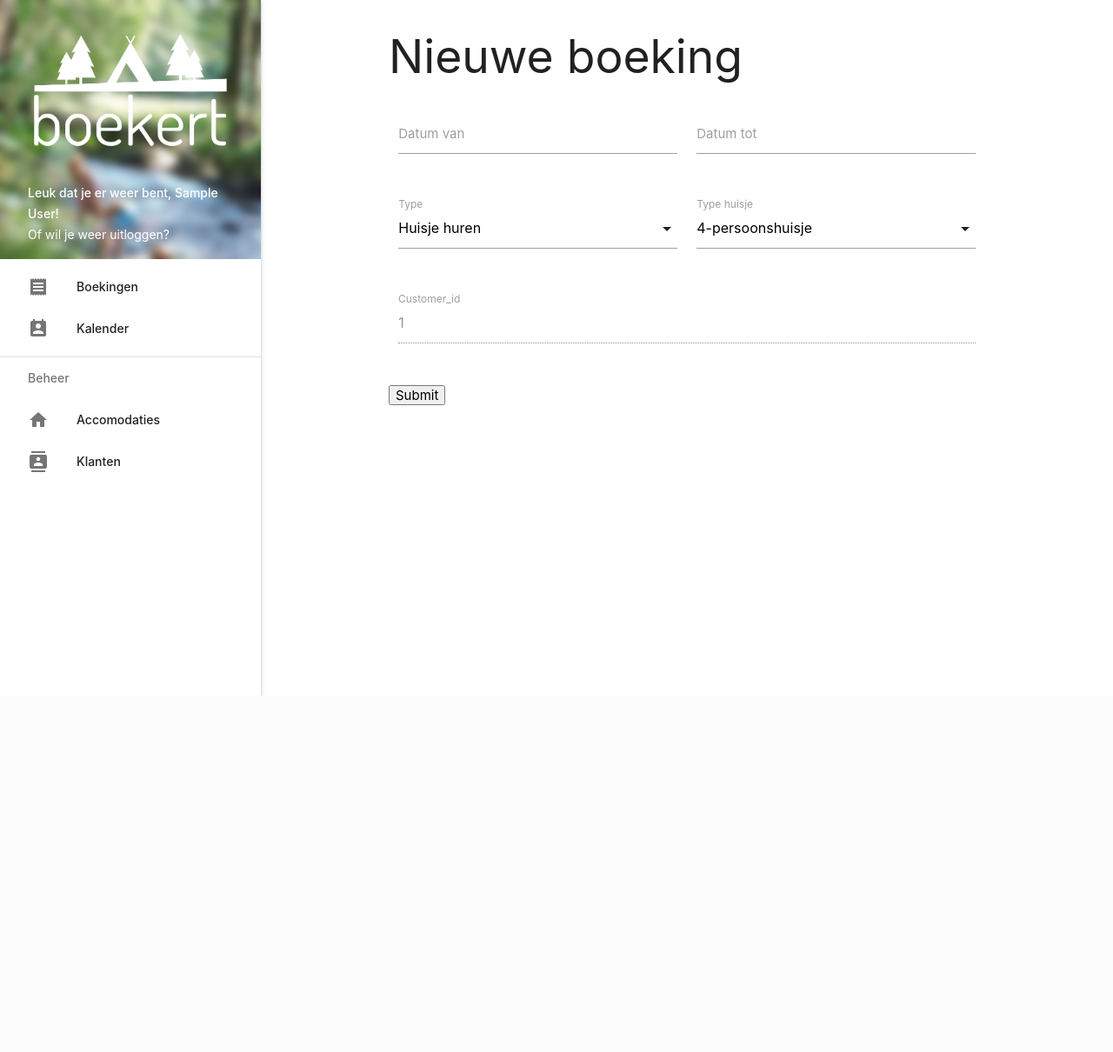
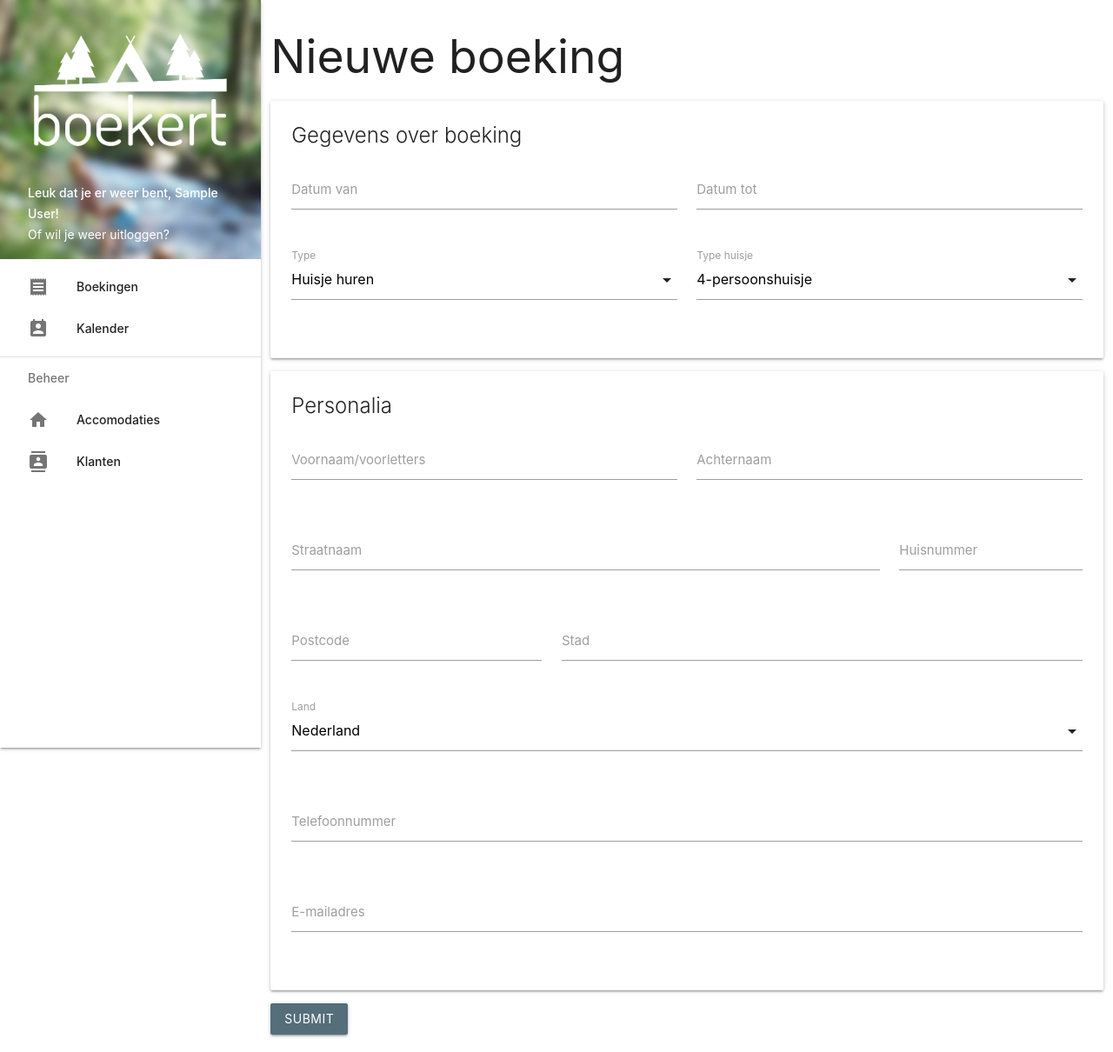
Before and after one commit to ThomMediaThomas/boekert, a Laravel app: page /bookings/create in a window 1280 px wide. Shown: the whole page at 87% size. Before the commit the page ends 800 px from the top, so only its background shows below. Run offline with Laravel 8, Linux system fonts and the light colour scheme; the visitor is signed in with stand-in values (Sample User, id 1).

Commit message:
Bookings-overzicht + booking opslaan met customer

```diff
--- a/app/Http/Controllers/BookingController.php
+++ b/app/Http/Controllers/BookingController.php
@@ -3,8 +3,10 @@
 namespace App\Http\Controllers;
 
 use App\Booking;
+use App\Customer;
 use App\Services\BookingService;
 use Carbon\Carbon;
+use DateTime;
 use Illuminate\Http\Request;
 
 class BookingController extends Controller
@@ -16,7 +18,8 @@ class BookingController extends Controller
      */
     public function index()
     {
-        return view('bookings/index');
+        $bookings = Booking::all();
+        return view('bookings/index', [ 'bookings' => $bookings ]);
     }
 
     /**
@@ -37,20 +40,37 @@ class BookingController extends Controller
      */
     public function store(Request $request)
     {
+        //create customer
+        $customer = new Customer();
+        $customer->firstname = $request->firstname;
+        $customer->lastname = $request->lastname;
+        $customer->street = $request->street;
+        $customer->housenumber = $request->housenumber;
+        $customer->zip = $request->zip;
+        $customer->city = $request->city;
+        $customer->country = $request->country;
+        $customer->phone = $request->phone;
+        $customer->email = $request->email;
+        $customer->save();
+
+        //create booking
         $bookingService = app(BookingService::class);
+        $booking = new Booking();
+        $booking->boekert_id = $bookingService->generateBoekertId();
 
-        $booking = new Booking();
+        //@TODO NOT WORKING SAVE DATES
+        $dateFrom = DateTime::createFromFormat('d-m-Y', $request->date_from);
+        $booking->date_from = $dateFrom->format('Y-m-d H:i:s');
+        $dateTo = DateTime::createFromFormat('d-m-Y', $request->date_to);
+        $booking->date_to = $dateTo->format('Y-m-d H:i:s');
 
-        $booking->boekert_id = $bookingService->generateBoekertId();
-        $booking->date_from = $request->date_from;
-        $booking->date_to = $request->date_to;
         $booking->type = $request->type;
         if ($request->type == 'chalet') {
             $booking->chalet_type = $request->chalet_type;
         } else {
             $booking->camping_type = $request->camping_type;
         }
-        $booking->customer_id = $request->customer_id;
+        $booking->customer_id = $customer->id;
 
 
         $booking->save();
--- a/public/styles/main.scss
+++ b/public/styles/main.scss
@@ -8,4 +8,6 @@
 @import "elements/login";
 @import "elements/forms";
 
+@import "pages/bookings";
+
 @import "site";
--- /dev/null
+++ b/public/styles/pages/_bookings.scss
@@ -0,0 +1,5 @@
+#bookings-table {
+  th, td {
+    vertical-align: top;
+  }
+}
--- a/resources/views/bookings/create.blade.php
+++ b/resources/views/bookings/create.blade.php
@@ -3,6 +3,9 @@
     <h2>Nieuwe boeking</h2>
     <form method="POST" action="{{url('bookings')}}" id="create-booking">
         {{ csrf_field() }}
+        <div class="card">
+            <div class="card-content">
+                <span class="card-title">Gegevens over boeking</span>
                 <div class="row">
                     <div class="input-field col s6">
                         <label for="date_from">Datum van</label>
@@ -39,12 +42,67 @@
                         <label for="type">Type huisje</label>
                     </div>
                 </div>
+            </div>
+        </div>
+        <div class="card">
+            <div class="card-content">
+                <span class="card-title">Personalia</span>
+                <div class="row">
+                    <div class="input-field col s6">
+                        <label for="firstname">Voornaam/voorletters</label>
+                        <input id="firstname" type="text" class="{{ $errors->has('firstname') ? ' invalid' : '' }}" name="firstname" value="{{ old('firstname') }}" required>
+                    </div>
+                    <div class="input-field col s6">
+                        <label for="lastname">Achternaam</label>
+                        <input id="lastname" type="text" class="{{ $errors->has('lastname') ? ' invalid' : '' }}" name="lastname" value="{{ old('lastname') }}" required>
+                    </div>
+                </div>
+                <div class="row">
+                    <div class="input-field col s9">
+                        <label for="street">Straatnaam</label>
+                        <input id="street" type="text" class="{{ $errors->has('street') ? ' invalid' : '' }}" name="street" value="{{ old('street') }}" required>
+                    </div>
+                    <div class="input-field col s3">
+                        <label for="housenumber">Huisnummer</label>
+                        <input id="housenumber" type="text" class="{{ $errors->has('housenumber') ? ' invalid' : '' }}" name="housenumber" value="{{ old('housenumber') }}" required>
+                    </div>
+                </div>
+                <div class="row">
+                    <div class="input-field col s4">
+                        <label for="zip">Postcode</label>
+                        <input id="zip" type="text" class="{{ $errors->has('zip') ? ' invalid' : '' }}" name="zip" value="{{ old('zip') }}" required>
+                    </div>
+                    <div class="input-field col s8">
+                        <label for="city">Stad</label>
+                        <input id="city" type="text" class="{{ $errors->has('city') ? ' invalid' : '' }}" name="city" value="{{ old('city') }}" required>
+                    </div>
+                </div>
                 <div class="row">
                     <div class="input-field col s12">
-                <label for="Customer_id">Customer_id</label>
-                <input disabled="disabled" id="Customer_id" type="text" name="Customer_id" value="1" required>
+                        <select id="country" class="{{ $errors->has('country') ? ' invalid' : '' }}" name="country" value="{{ old('country') }}">
+                            <option value="nl">Nederland</option>
+                            <option value="be">België</option>
+                            <option value="fr">Frankrijk</option>
+                            <option value="de">Duitsland</option>
+                            <option value="uk">Engeland</option>
+                        </select>
+                        <label for="country">Land</label>
                     </div>
                 </div>
-        <input type="submit">
+                <div class="row">
+                    <div class="input-field col s12">
+                        <label for="phone">Telefoonnummer</label>
+                        <input id="phone" type="text" class="{{ $errors->has('phone') ? ' invalid' : '' }}" name="phone" value="{{ old('phone') }}" required>
+                    </div>
+                </div>
+                <div class="row">
+                    <div class="input-field col s12">
+                        <label for="email">E-mailadres</label>
+                        <input id="email" type="text" class="{{ $errors->has('email') ? ' invalid' : '' }}" name="email" value="{{ old('email') }}" required>
+                    </div>
+                </div>
+            </div>
+        </div>
+        <input type="submit" class="btn">
     </form>
 @stop
--- a/resources/views/home.blade.php
+++ b/resources/views/home.blade.php
@@ -1,4 +1,4 @@
 @extends('layouts.app')
 @section('content')
-    <h1>Welkom bij boekert...</h1>
+
 @stop
--- a/resources/views/layouts/app.blade.php
+++ b/resources/views/layouts/app.blade.php
@@ -1,9 +1,11 @@
 <?php echo View::make('includes/document_start'); ?>
-<div class="container">
-    @if (Auth::guest())
-        <?php echo View::make('includes/elements/login'); ?>
-    @else
-        @yield('content')
-    @endif
+<div class="row">
+    <div class="col s12">
+        @if (Auth::guest())
+            <?php echo View::make('includes/elements/login'); ?>
+        @else
+            @yield('content')
+        @endif
+    </div>
 </div>
 <?php echo View::make('includes/document_end'); ?>
```
Also changed, not shown: app/Booking.php (+9 -0 lines), app/Customer.php (+11 -1 lines), resources/views/bookings/index.blade.php (+33 -2 lines), database/migrations/2018_08_11_174000_create_customers_table.php, public/styles/main.css, 1 other file. Lines whose indentation alone changed are shown as unchanged.
